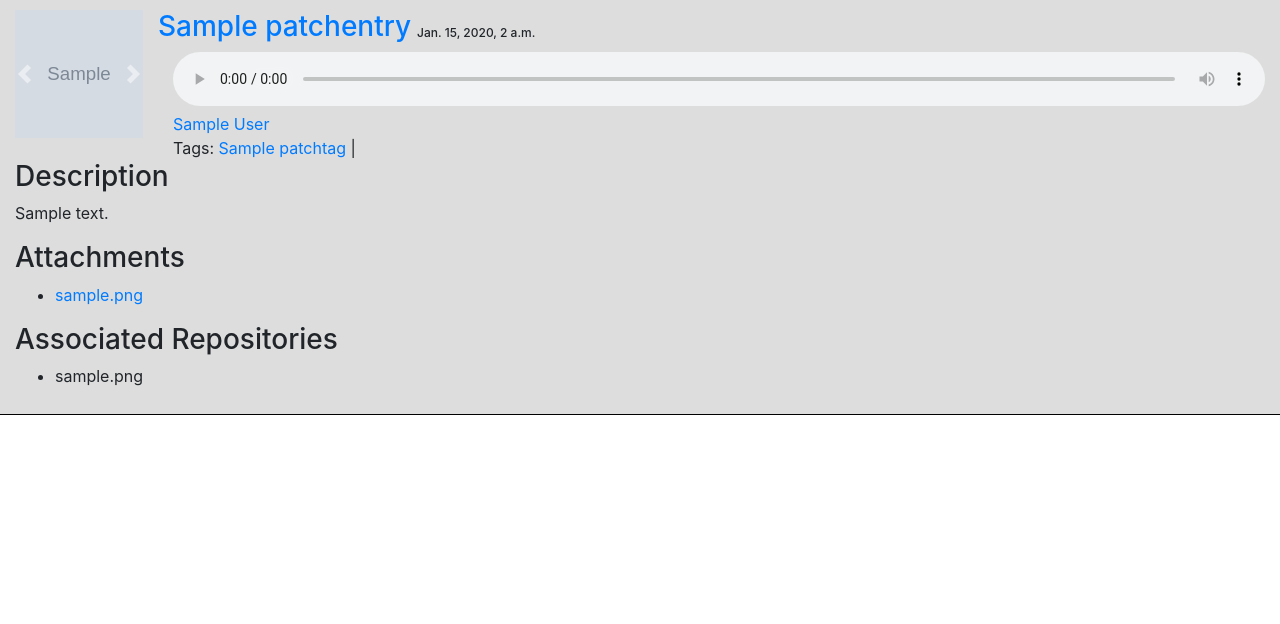
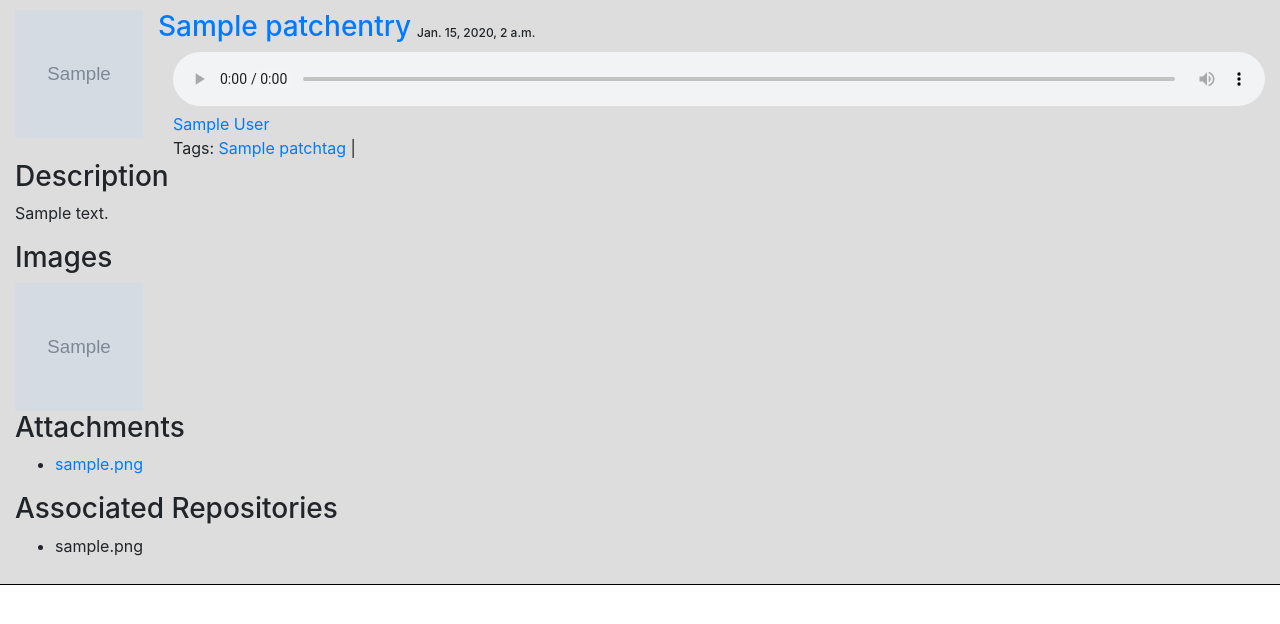
Before and after one commit to wlaub/tttweb, a Django app: page /en/patches/1/ in a window 1280 px wide. Shown: the top 624 px of the page. Run offline with Django 3.2, Linux system fonts and the light colour scheme; tables that the repository leaves empty hold one stand-in row (values such as "Sample post"); grey boxes marked "Sample" are stand-in pictures.

Commit message:
okay ditch the carousel

```diff
--- a/patches/templates/patches/entry.html
+++ b/patches/templates/patches/entry.html
@@ -4,37 +4,10 @@
     <div class="row">
         <div class = "col-auto">
 
-            <div class = "carousel slide carousel-fade" id="carousel-entry-{{entry.id}}" data-ride="carousel">
-
-                <div class = "carousel-inner">
-
-                    {% for image in entry.images.all %}
-                    <div class = "carousel-item{% if forloop.first%} active{% endif %}" style="max-width:128px">
-                        <a href = "{{image.image.url}}">
-                            <img src = "{{image.image.url}}" class="thumbnail">
-                        </a>
-                    </div>
-                    {% endfor %}
-                    <!--
         <a href = "{{entry.images.all.first.image.url}}">
             <img src = "{{entry.images.all.first.image.url}}" class="thumbnail">
             </a>
-            -->
 
-                </div>
-
-                <a class="carousel-control-prev" href="#carousel-entry-{{entry.id}}" data-slide="prev" role="button">
-                    <span class="carousel-control-prev-icon"></span>
-                    <span class="sr-only">Previous</span>
-                </a>
-                <a class="carousel-control-next" href="#carousel-entry-{{entry.id}}" data-slide="next" role="button">
-                    <span class="carousel-control-next-icon"></span>
-                    <span class="sr-only">Next</span>
-                </a>
-
-
-
-            </div>
 
         </div>
 
@@ -81,6 +54,14 @@
         {{entry.desc}}
         </p>
 
+        <h3> Images </h3>
+        {% for image in entry.images.all %}
+            <a href = "{{image.image.url}}">
+                <img src = "{{image.image.url}}" class="thumbnail">
+            </a>
+        {% endfor %}
+
+
         <h3>Attachments</h3>
         <ul>
         {% if entry.attachments.all%}
```
